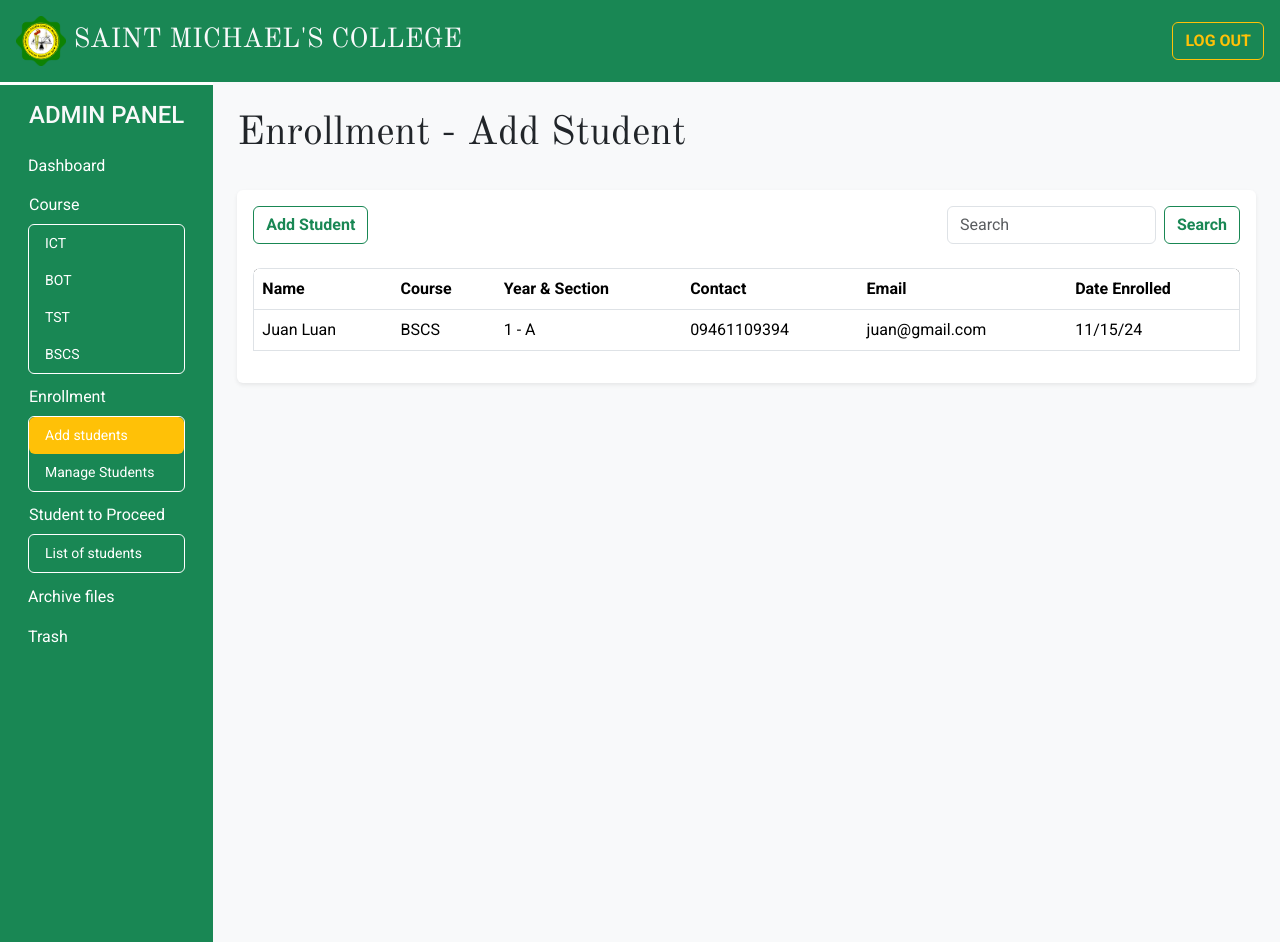
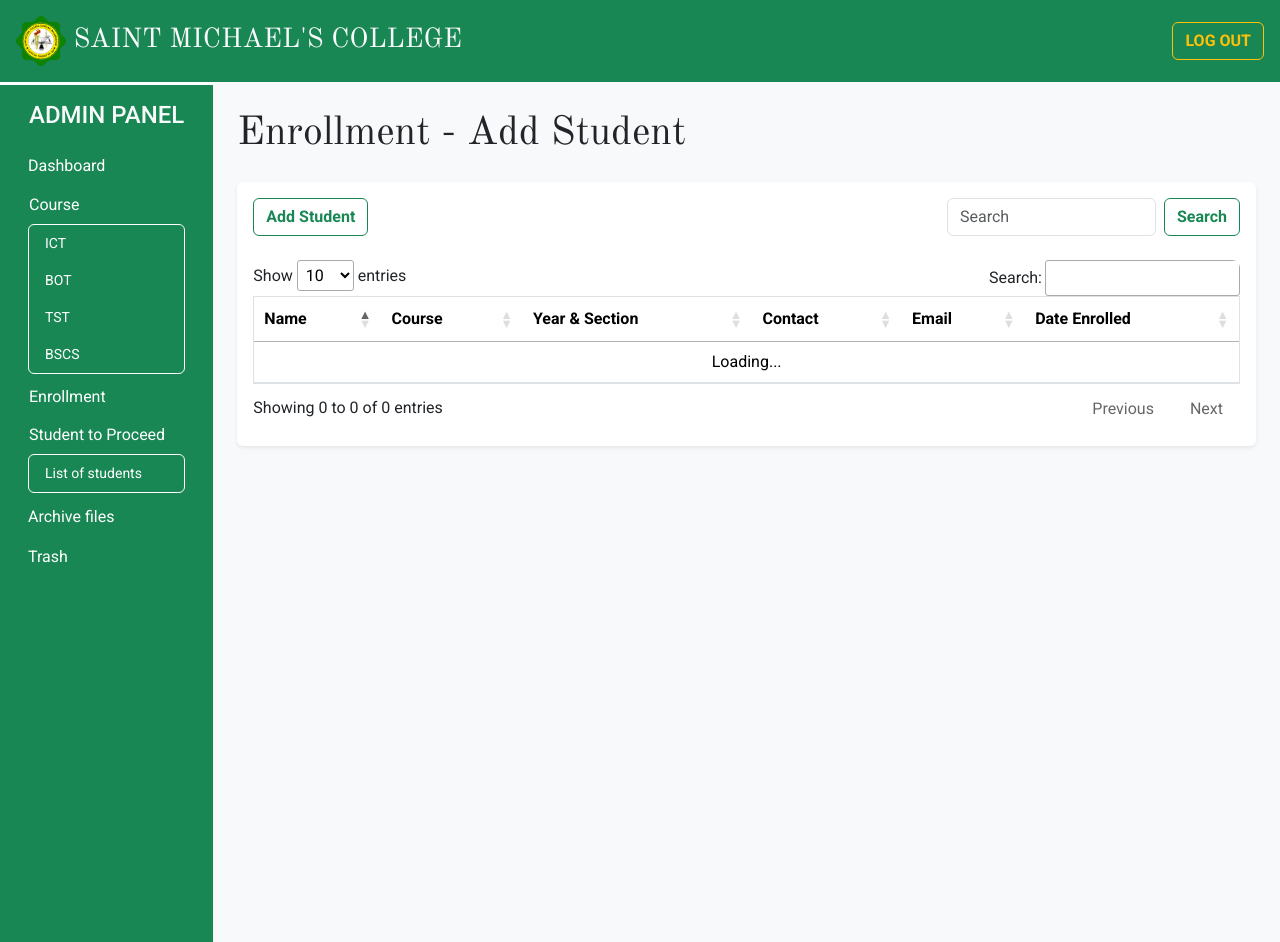
Before and after one commit to kevinarizobal/record_management, a PHP site: page /add_student.php in a window 1280 px wide. Run offline with PHP 8.4, Linux system fonts and the light colour scheme; some libraries are stand-ins or nearby versions.

Commit message:
Update add_student.php

```diff
--- a/add_student.php
+++ b/add_student.php
@@ -5,6 +5,13 @@
     <meta name="viewport" content="width=device-width, initial-scale=1.0">
     <title>Enrollment</title>
     <?php require('links/links.php');?>
+     <!-- Include Bootstrap -->
+     <link href="https://cdn.jsdelivr.net/npm/bootstrap@5.3.1/dist/css/bootstrap.min.css" rel="stylesheet">
+    <script src="https://cdn.jsdelivr.net/npm/bootstrap@5.3.1/dist/js/bootstrap.bundle.min.js"></script>
+    <!-- Include DataTables -->
+    <link rel="stylesheet" href="https://cdn.datatables.net/1.13.6/css/jquery.dataTables.min.css">
+    <script src="https://code.jquery.com/jquery-3.6.4.min.js"></script>
+    <script src="https://cdn.datatables.net/1.13.6/js/jquery.dataTables.min.js"></script>
 
 </head>
 <body class="bg-light">
@@ -12,14 +19,11 @@
 <div class="container-fluid" id="main-content">
     <div class="row">
         <div class="col-lg-10 ms-auto p-4 overflow-hidden">
-            <span class="d-flex justify-content-between align-items-center">
             <h1 class="mb-2 mt-1">Enrollment - Add Student</h1>
-
-            </span>
-                <div class="card border-0  shadow-sm mt-4 mb-4 align-content-center">
+            <div class="card border-0 shadow-sm mt-4 mb-4 align-content-center">
                 <div class="card-body">
 
-                    <div class="d-flex justify-content-between align-items-center text-end mb-4">
+                    <div class="d-flex justify-content-between align-items-center mb-4">
                         <a data-bs-target="#registerModal" data-bs-toggle="modal" class="btn btn-outline-success fw-bold">Add Student</a>
                         <form class="d-flex" role="search">
                             <input class="form-control me-2" type="search" placeholder="Search" aria-label="Search">
@@ -27,8 +31,9 @@
                         </form>
                     </div>
 
+                    <!-- Table -->
                     <div class="table-responsive rounded-3">
-                        <table class="table table-hover border text-center" style="min-width: 100px;">
+                        <table id="studentTable" class="table table-hover border text-center">
                             <thead class="text-start">
                                 <tr class="bg-dark text-light">
                                     <th scope="col">Name</th>
@@ -39,16 +44,8 @@
                                     <th scope="col">Date Enrolled</th>
                                 </tr>
                             </thead>
-                            <tbody class="text-start" id="enrolled-student">
-                              <tr>
-                                <td>Juan Luan</td>
-                                <td>BSCS</td>
-                                <td>1 - A</td>
-                                <td>09461109394</td>
-                                <td>juan@gmail.com</td>
-                                <td>11/15/24</td>
-
-                              </tr>
+                            <tbody class="text-start">
+                                <!-- DataTables will populate data here -->
                             </tbody>
                         </table>
                     </div>
@@ -183,5 +180,28 @@
 <?php require('inc/script.php'); ?>
 <script src="bootstrap-5.3.3-dist/js/bootstrap.bundle.min.js"></script>
 
+<script>
+$(document).ready(function () {
+    $('#studentTable').DataTable({
+        ajax: {
+            url: 'fetch_students.php', // Fetch data from the PHP script
+            dataSrc: 'data'
+        },
+        columns: [
+            { data: 'name' },
+            { data: 'course' },
+            { data: 'year_section' },
+            { data: 'contact_number' },
+            { data: 'email' },
+            { data: 'date_enrolled' }
+        ],
+        responsive: true,
+        paging: true,
+        searching: true,
+    });
+});
+</script>
+
+
 </body>
 </html>
```
Lines whose indentation alone changed are shown as unchanged.
